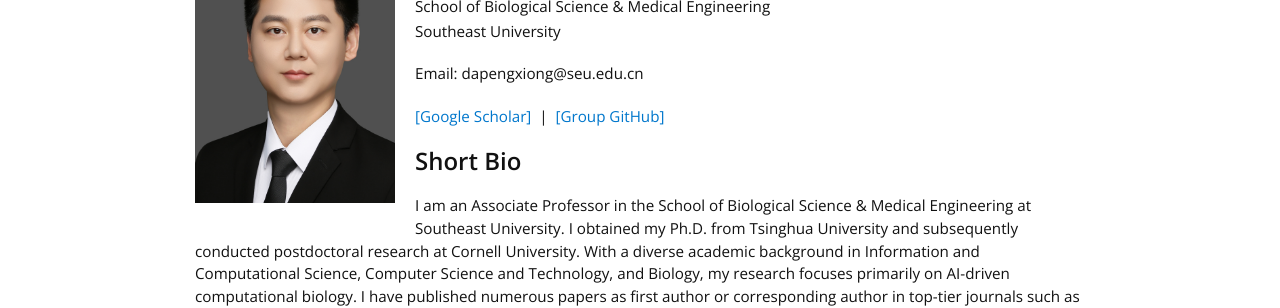
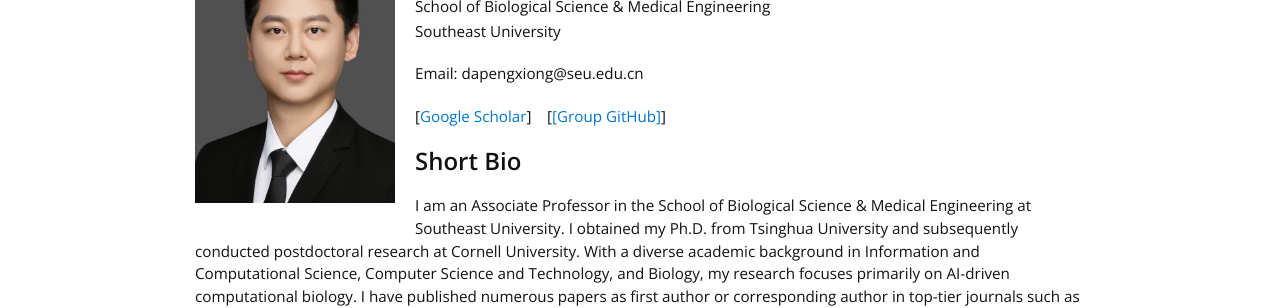
Before and after one commit to dapeng-xiong/dapeng-xiong.github.io, a Jekyll site: the page built from index.html, in a window 1280 px wide. Shown: the part 177-485 px from the top of the page. Built offline with Jekyll 4.4.1, drawn with Linux system fonts in a browser that asks for light colours; nearby versions of some CDN libraries; some web fonts are replaced.

```diff
--- a/index.html
+++ b/index.html
@@ -16,8 +16,8 @@ layout: default
 	<p style="margin-bottom: 20px;">Email: dapengxiong@seu.edu.cn</p>
 
 	<p>
-    <a href="https://scholar.google.com/citations?user=Yi-4FYQAAAAJ&hl=en" target="_blank">[Google Scholar]</a> &nbsp;|&nbsp;
-    <a href="https://github.com/your-group" target="_blank">[Group GitHub]</a>
+    [<a href="https://scholar.google.com/citations?user=Yi-4FYQAAAAJ&hl=en" target="_blank">Google Scholar</a>] &nbsp;&nbsp;
+    [<a href="https://github.com/your-group" target="_blank">[Group GitHub]</a>]
 	</p>
 
 	<p style="font-size: 24px; font-weight: bold;">Short Bio</p>
```
